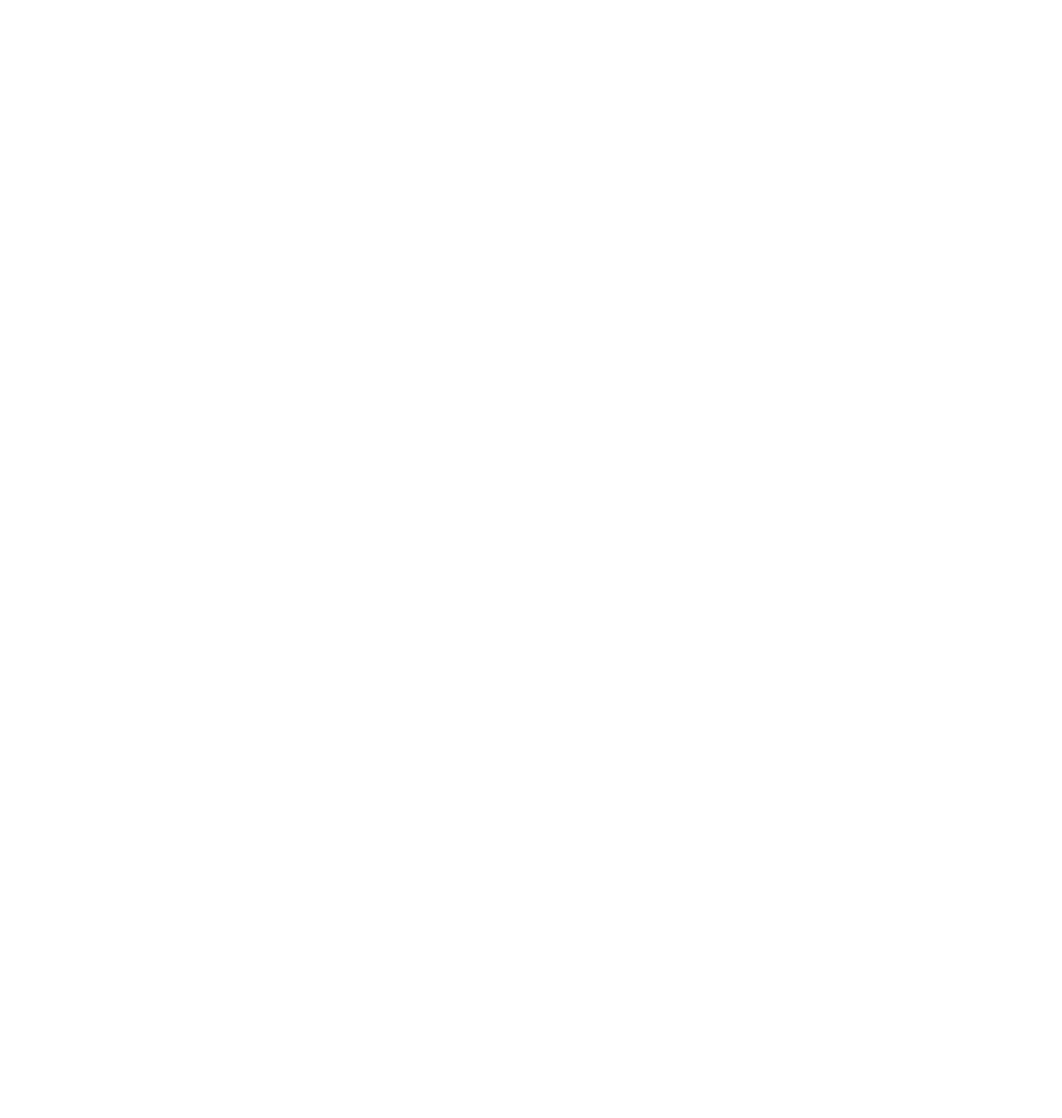
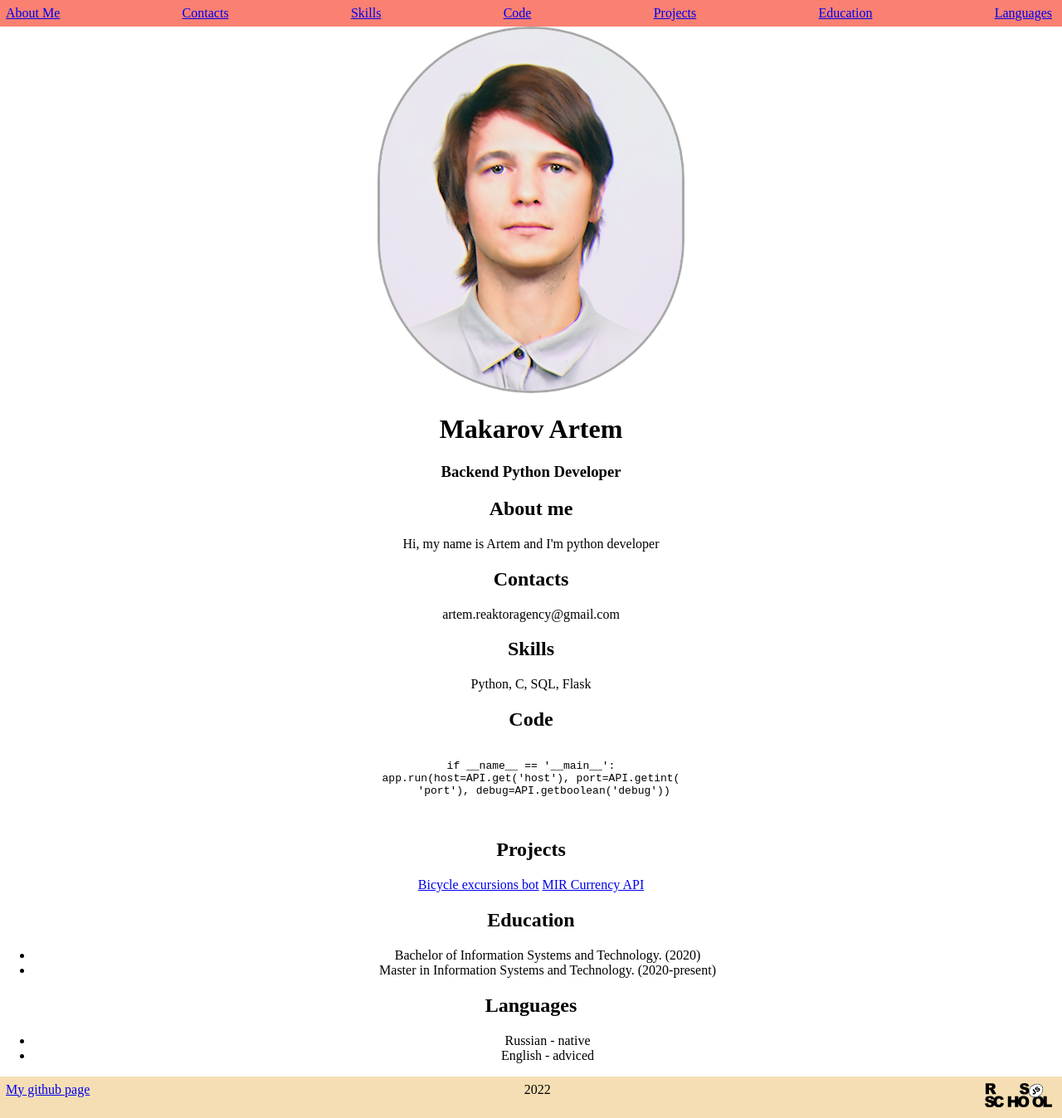
Before and after one commit to makarbass/rsschool-cv, a plain HTML site: page index.html in a window 1280 px wide. Shown: the whole page at 83% size. Before the commit the page ends 800 px from the top, so only its background shows below. Drawn offline with Linux system fonts and the light colour scheme.

Commit message:
feat: adding info and styles

```diff
--- a/index.html
+++ b/index.html
@@ -2,8 +2,101 @@
 <html lang="ru">
     <head>
         <meta charset="utf-8">
-        <title>CV2 - HTML, CSS &amp; Git Basic</title>
+        <meta http-equiv="X-UA-Compatible" content="IE=edge">
+        <meta name="viewport" content="width=device-width, initial-scale=1.0">
+        <title>Makarov Artem</title>
         <link rel="stylesheet" href="./style.css">
+        <link rel="icon" href="assets/favicon.ico">
     </head>
-    <body></body>
+    <body>
+        <header>
+            <nav class="nav">
+                <ul class="nav-list">
+                <li class="nav-item">
+                    <a href="#aboutme" class="nav-link">About Me</a>
+                </li>
+                  <li class="nav-item">
+                    <a href="#contacts" class="nav-link">Contacts</a>
+                </li>
+                  <li class="nav-item">
+                    <a href="#skills" class="nav-link">Skills</a>
+                </li>
+                  <li class="nav-item">
+                    <a href="#code" class="nav-link">Code</a>
+                </li>
+                <li class="nav-item">
+                    <a href="#projects" class="nav-link">Projects</a>
+                </li>
+                <li class="nav-item">
+                <a href="#education" class="nav-link">Education</a>
+                </li>
+                <li class="nav-item">
+                    <a href="#languages" class="nav-link">Languages</a>
+                    </li>
+                </ul>
+              </nav>
+        </header>
+        <main class="main">
+            <img class="photo" src="./assets/img/photo.png" alt="photo">
+            <h1>Makarov Artem</h1>
+            <h3>Backend Python Developer</h3>
+            <section id="aboutme" class="aboutme">
+            <h2>About me</h2>
+            <div>Hi, my name is Artem and I'm python developer</div>
+            </section>
+            <section id="contacts" class="contacts">
+            <h2>Contacts</h2>
+            <div>artem.reaktoragency@gmail.com</div>
+            </section>
+            <section id="skills" class="skills">
+                <h2>Skills</h2>
+                <div>Python, C, SQL, Flask</div>
+            </section>
+
+            <section id="code" class="code">
+                <h2>Code</h2>
+                <pre>
+                    <code>
+if __name__ == '__main__':
+app.run(host=API.get('host'), port=API.getint(
+    'port'), debug=API.getboolean('debug'))
+                    </code>
+                </pre>
+            </section>
+            <section id="projects" class="projects">
+                <h2>Projects</h2>
+                <a href="https://www.velonik.ru">Bicycle excursions bot</a>
+                <a href="https://www.velonik.ru/api/rates">MIR Currency API</a>
+            </section>
+            <section id="education" class="education">
+                <h2>Education</h2>
+                <ul>
+                    <li>
+                        Bachelor of Information Systems and Technology. (2020)
+                    </li>
+                    <li>
+                        Master in Information Systems and Technology. (2020-present)
+                    </li>
+                </ul>
+            </section>
+            <section id="languages" class="languages">
+                <h2>Languages</h2>
+                <ul>
+                    <li>
+                        Russian - native
+                    </li>
+                    <li>
+                        English - adviced
+                    </li>
+                </ul>
+            </section>
+        </main>
+        <footer class="footer">
+            <ul class="hr">
+                <li class="footeritem"><a href="github.com/makarbass">My github page</a></li>
+                <li class="footeritem">2022</li>
+                <li class="footeritem"><a  href="https://rs.school/js/"><img class="rslogo" src="./assets/svg/rs_school_js.svg" alt="RS School Logo"></a></li>
+            </ul>
+        </footer>
+    </body>
 </html>
--- a/style.css
+++ b/style.css
@@ -1,3 +1,82 @@
+@font-face {
+  src: url(https://code.s3.yandex.net/web-code/fonts/SuisseIntl-Book.woff);
+  font-family: 'Suisse';
+  font-weight: normal;
+}
+
+@font-face {
+  src: url(https://code.s3.yandex.net/web-code/fonts/SuisseIntl-Bold.woff
+);
+  font-family: 'Suisse';
+  font-weight: bold;
+}
+
+* {
+  box-sizing: border-box;
+}
+
+html {
+  scroll-behavior: smooth;
+}
+
 body {
     background-color: white;
+    padding: 0;
+    margin: 0;
+    display: flex;
+    flex-direction: column;
+    justify-content: space-between;
+    font-family: 'Suisse';
   }
+
+.footer{
+  height: 50px;
+  background-color: wheat;
+}
+
+.main{
+  text-align: center;
+}
+
+.hr{
+  margin: 0;
+  padding: 4px;
+  display: flex;
+  justify-content: space-between;
+ }
+
+ .footeritem {
+  display: inline;
+  margin-right: 5px;
+  padding: 3px;
+ }
+
+.nav{
+  background-color: salmon;
+}
+
+ .nav-list{
+  margin: 0;
+  padding: 4px;
+  display: flex;
+  justify-content: space-between;
+ }
+
+.nav-item{
+  display: inline;
+  margin-right: 5px;
+  padding: 3px;
+}
+
+.photo{
+  width: auto;
+  height: 10%;
+  margin: 0 auto;
+  border-radius: 500px;
+  border: 3px solid darkgray;
+
+}
+
+.rslogo{
+  height: 30px;
+}
```
Also changed, not shown: assets/favicon.ico (added), assets/img/photo.png (added), assets/svg/rs_school_js.svg (added).
